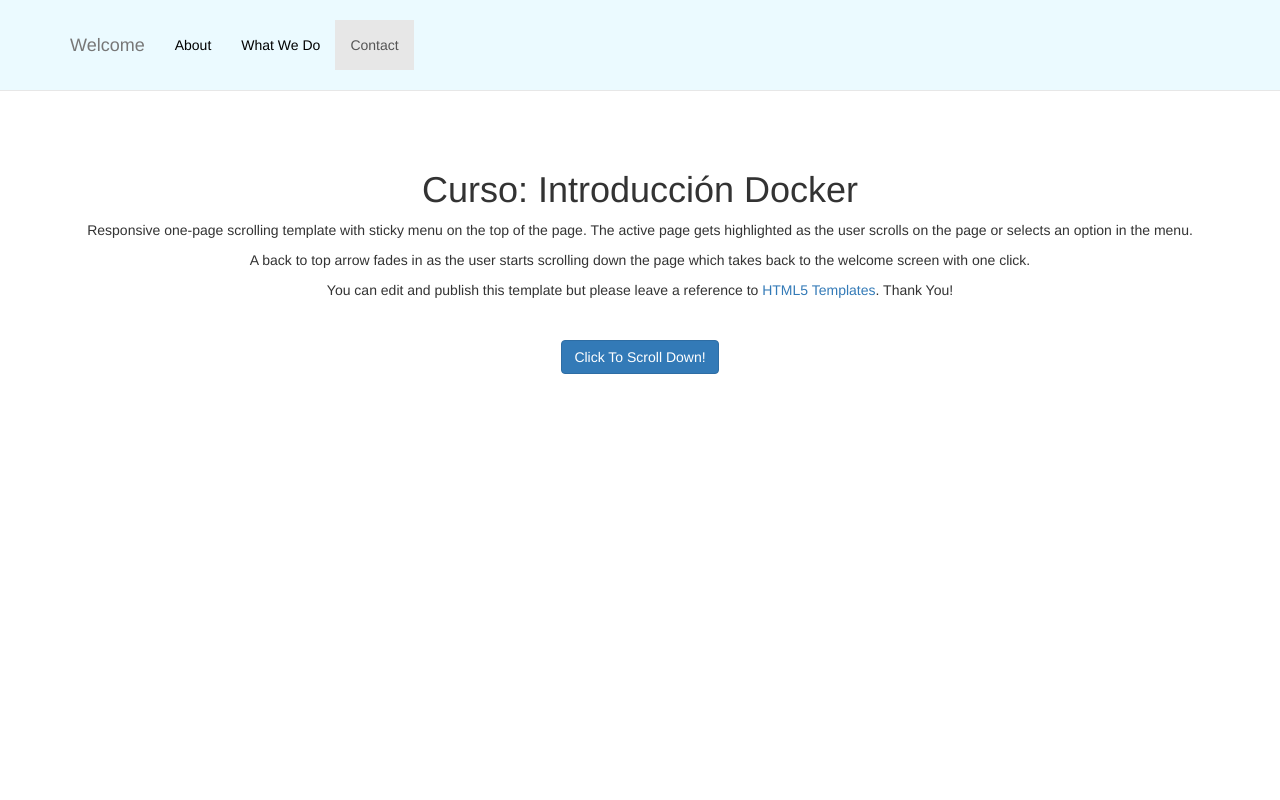
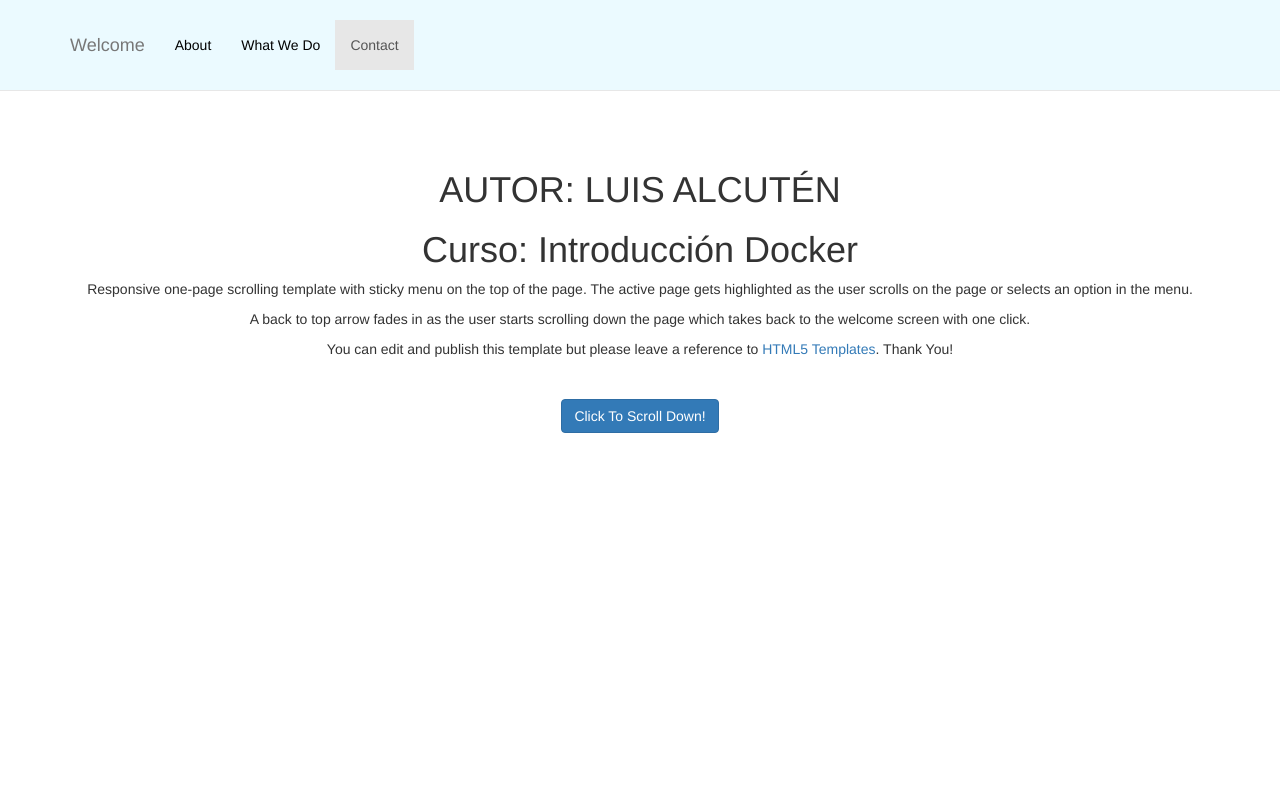
Before and after one commit to AkrenSiul/EjercicioDAW2025, a plain HTML site: page public_html/index.html in a window 1280 px wide. Shown: the top 800 px of the page. Drawn offline with Linux system fonts and the light colour scheme.

Commit message:
primer cambio

```diff
--- a/public_html/index.html
+++ b/public_html/index.html
@@ -46,6 +46,7 @@
         <div class="container">
             <div class="row">
                 <div class="col-lg-12">
+                    <h1>AUTOR: LUIS ALCUTÉN</h1>
                     <h1>Curso: Introducción Docker</h1>
                     <p>Responsive one-page scrolling template with sticky menu on the top of the page. The active page gets highlighted as the user scrolls on the page or selects an option in the menu.</p>
 					<p>A back to top arrow fades in as the user starts scrolling down the page which takes back to the welcome screen with one click.</p>
```
